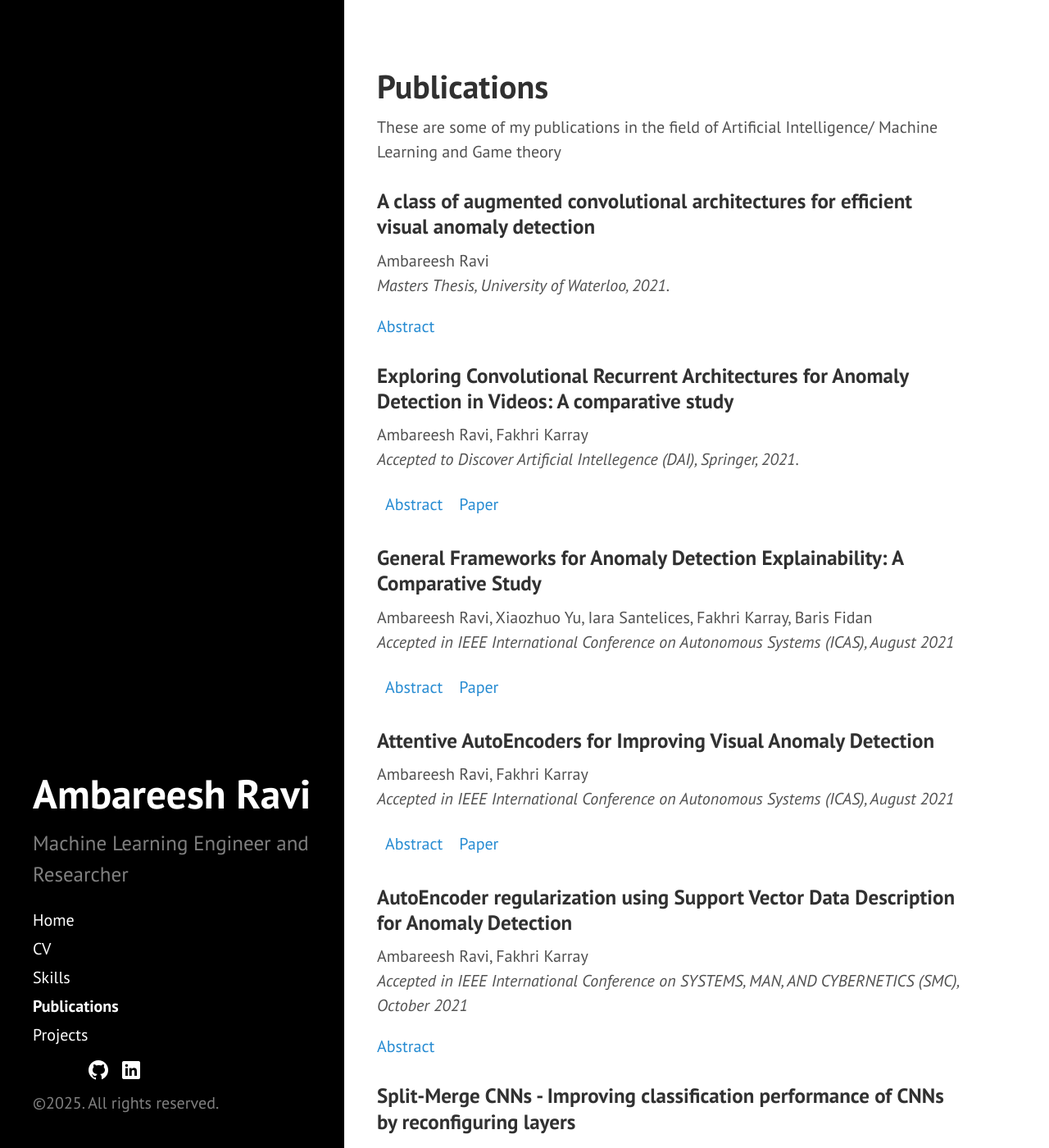
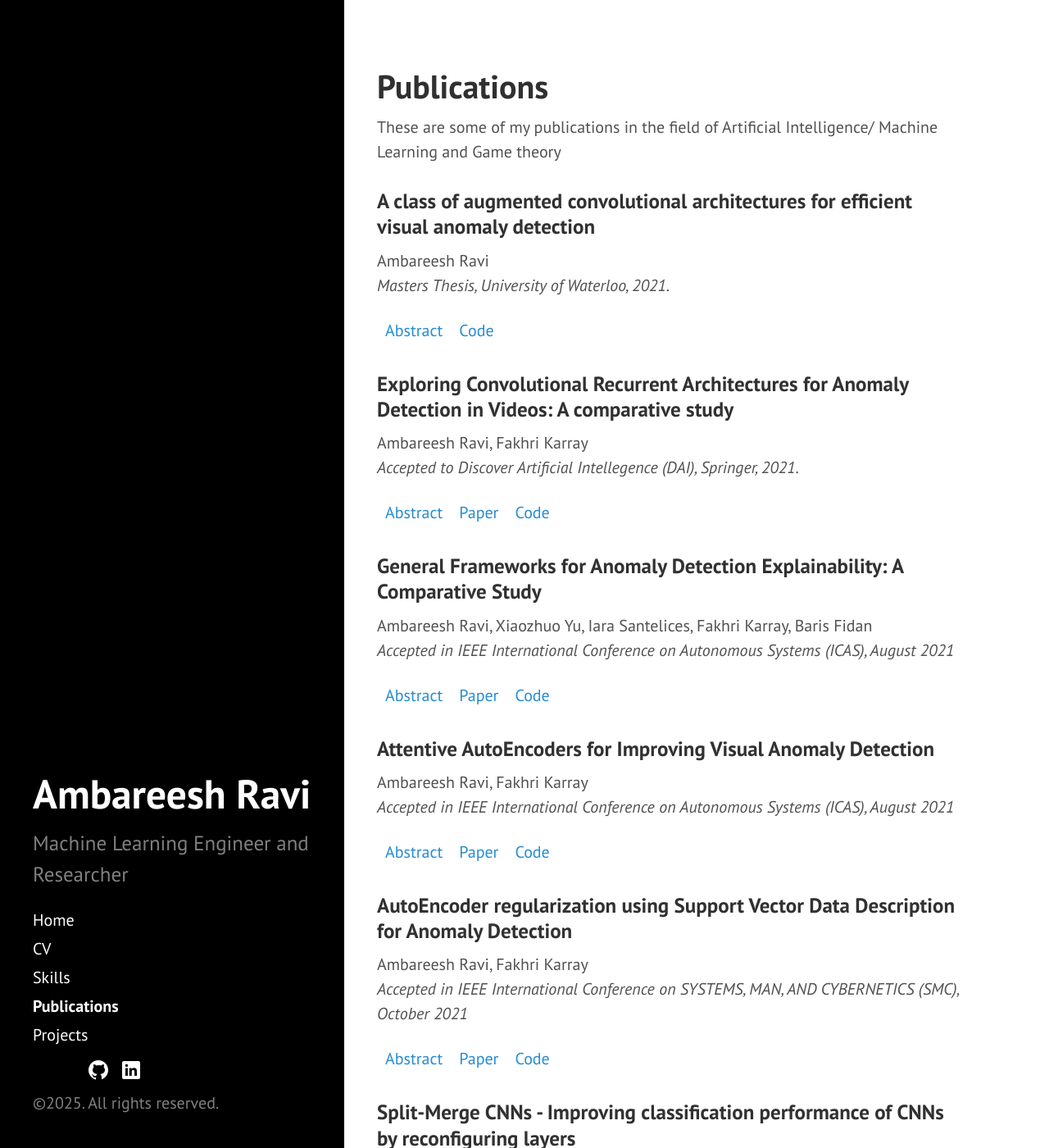
Before and after one commit to ambareeshravi/ambareeshravi.github.io, a Jekyll site: the page built from publications.md, in a window 1280 px wide and 1400 px high. Shown: the whole window at 82% size. Built offline with Jekyll 4.4.1, drawn with Linux system fonts in a browser that asks for light colours.

Commit message:
Update publications.md

```diff
--- a/publications.md
+++ b/publications.md
@@ -10,35 +10,35 @@ These are some of my publications in the field of Artificial Intelligence/ Machi
 Ambareesh Ravi\
 _Masters Thesis, University of Waterloo, 2021._
 
-[Abstract](https://uwspace.uwaterloo.ca/handle/10012/17163)
+[Abstract](https://uwspace.uwaterloo.ca/handle/10012/17163) | [Code](https://github.com/ambareeshravi/Thesis_VideoAnomalyDetection)
 
 ### Exploring Convolutional Recurrent Architectures for Anomaly Detection in Videos: A comparative study
 
 Ambareesh Ravi, Fakhri Karray\
 _Accepted to Discover Artificial Intellegence (DAI), Springer, 2021._
 
-[Abstract](/public/papers/crnn/) | [Paper](https://link.springer.com/article/10.1007/s44163-021-00004-2)
+[Abstract](/public/papers/crnn/) | [Paper](https://link.springer.com/article/10.1007/s44163-021-00004-2) | [Code](https://github.com/ambareeshravi/Thesis_VideoAnomalyDetection)
 
 ### General Frameworks for Anomaly Detection Explainability: A Comparative Study
 
 Ambareesh Ravi, Xiaozhuo Yu, Iara Santelices, Fakhri Karray, Baris Fidan\
 _Accepted in IEEE International Conference on Autonomous Systems (ICAS), August 2021_
 
-[Abstract](/public/papers/xai/) | [Paper](https://ieeexplore.ieee.org/document/9551129)
+[Abstract](/public/papers/xai/) | [Paper](https://ieeexplore.ieee.org/document/9551129) | [Code](https://github.com/ambareeshravi/anomaly-detection-autoencoders-explainability)
 
 ### Attentive AutoEncoders for Improving Visual Anomaly Detection
 
 Ambareesh Ravi, Fakhri Karray\
 _Accepted in IEEE International Conference on Autonomous Systems (ICAS), August 2021_
 
-[Abstract](/public/papers/attention/) | [Paper](https://ieeexplore.ieee.org/abstract/document/9551183)
+[Abstract](/public/papers/attention/) | [Paper](https://ieeexplore.ieee.org/abstract/document/9551183) | [Code](https://github.com/ambareeshravi/attentive-autoencoders-anomaly-detection)
 
 ### AutoEncoder regularization using Support Vector Data Description for Anomaly Detection
 
 Ambareesh Ravi, Fakhri Karray\
 _Accepted in IEEE International Conference on SYSTEMS, MAN, AND CYBERNETICS (SMC), October 2021_
 
-[Abstract](/public/papers/svdd/)
+[Abstract](/public/papers/svdd/) | [Paper]() | [Code](https://github.com/ambareeshravi/svdd-autoencoder-reg-anomaly-detection)
 
 ### Split-Merge CNNs - Improving classification performance of CNNs by reconfiguring layers
 
@@ -52,7 +52,7 @@ _Submitted for publication_
 Ambareesh Ravi, Fakhri Karray\
 _Submitted for publication_
 
-[Abstract](/public/papers/ks_ssim/)
+[Abstract](/public/papers/ks_ssim/) | [Code](https://github.com/ambareeshravi/anomaly-kernel-strengthening-ssim)
 
 ### A multimodal deep learning framework for scalable content based visual media retrieval
 
```
